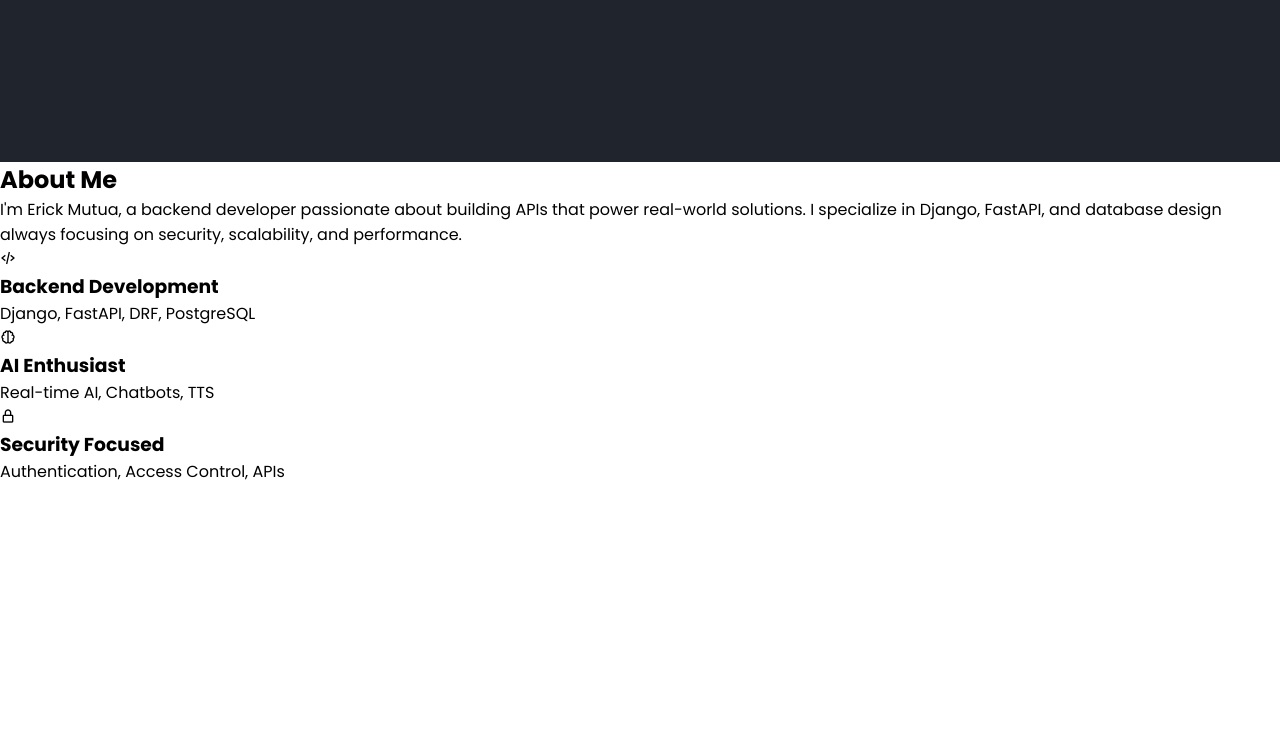
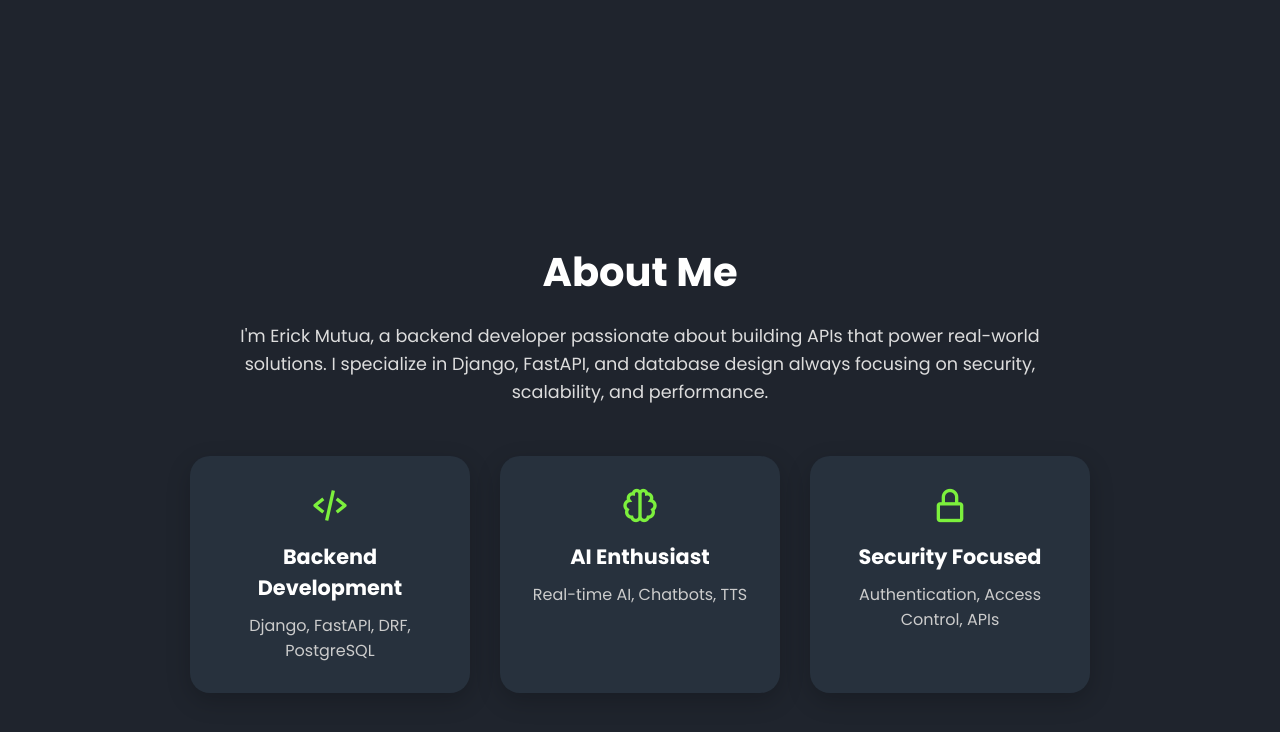
Before and after one commit to Mechantchulo/PLP-portfolio-hackathon, a plain HTML site: page index.html in a window 1280 px wide. Shown: the part 638-1370 px from the top of the page. Before the commit the page ends 1122 px from the top, so only its background shows below. Drawn offline with nearby package versions, Linux system fonts and the light colour scheme.

Commit message:
About section styling

```diff
--- a/style.css
+++ b/style.css
@@ -274,3 +274,106 @@ a {
     }
 
 }
+
+
+/*About styling*/
+.about-section {
+  background-color: #1f242d;
+  padding: 80px 20px;
+  color: #fff;
+  display: flex;
+  flex-direction: column;
+  align-items: center;
+  animation: fadeIn 1s ease-in;
+}
+
+.about-container {
+  max-width: 1100px;
+  width: 100%;
+  text-align: center;
+}
+
+.about-text {
+  margin-bottom: 50px;
+  animation: slideUp 1s ease-in-out;
+}
+
+.about-text h2.section-title {
+  font-size: 2.5rem;
+  color: #fff;
+  margin-bottom: 20px;
+  position: relative;
+}
+
+.about-text p {
+  font-size: 1.1rem;
+  line-height: 1.6;
+  color: #ddd;
+  max-width: 800px;
+  margin: 0 auto;
+}
+
+.about-cards {
+  display: flex;
+  flex-wrap: wrap;
+  justify-content: center;
+  gap: 30px;
+  animation: slideUp 1.2s ease-in-out;
+}
+
+.about-card {
+  background-color: #27313d;
+  padding: 30px 20px;
+  border-radius: 20px;
+  box-shadow: 0 8px 25px rgba(0, 0, 0, 0.2);
+  width: 280px;
+  transition: transform 0.3s ease, box-shadow 0.3s ease;
+  cursor: pointer;
+}
+
+.about-card:hover {
+  transform: translateY(-10px);
+  box-shadow: 0 15px 35px rgba(124, 240, 61, 0.3); /* green glow */
+}
+
+.about-card i {
+  font-size: 40px;
+  color: #7cf03d;
+  margin-bottom: 15px;
+  display: block;
+}
+
+.about-card h3 {
+  font-size: 1.3rem;
+  margin-bottom: 10px;
+  color: #fff;
+}
+
+.about-card p {
+  font-size: 1rem;
+  color: #ccc;
+}
+
+
+@keyframes fadeIn {
+  from {
+    opacity: 0;
+  }
+  to {
+    opacity: 1;
+  }
+}
+
+@keyframes slideUp {
+  from {
+    opacity: 0;
+    transform: translateY(30px);
+  }
+  to {
+    opacity: 1;
+    transform: translateY(0);
+  }
+}
+
+
+/*Education section*/
```
